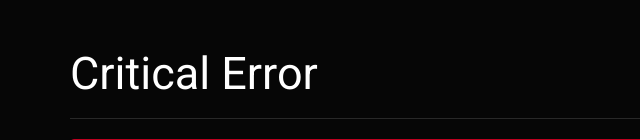
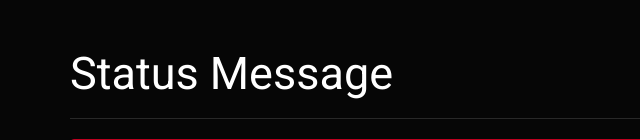
Before and after one commit to agc93/pi-frame, a Flask app: template pi-frame-web/pi_frame_web/templates/error.html in a window 1280 px wide. Shown: the part 51-191 px from the top of the page, without its empty margins (0-640 px from the left). Run offline with Flask 2, Linux system fonts and the light colour scheme; the template is opened without the code that fills it, so the values that code supplies are empty; parts of the project's set-up code (start-up, migrations or seed data) failed here and were passed over; some libraries are stand-ins or nearby versions.

Commit message:
Fix error page title and file-list doubling

```diff
--- a/pi-frame-web/pi_frame_web/templates/error.html
+++ b/pi-frame-web/pi_frame_web/templates/error.html
@@ -2,7 +2,7 @@
 
 {% block content %}
 <div class="page-header">
-    <h2> Critical Error <small></small></h2>
+    <h2> Status Message <small></small></h2>
 </div>
 
 <div class="panel panel-danger">
--- a/pi-frame-web/pi_frame_web/views.py
+++ b/pi-frame-web/pi_frame_web/views.py
@@ -152,7 +152,8 @@ def buildArgs():
 
 def getFiles(folderPath):
 	files = [ join(folderPath, f) for f in listdir(folderPath) if isfile(join(folderPath, f)) ]
-	return files += files
+	allfiles = files + files
+	return allfiles
 
 def killExisting():
 	p = ProcessDetails(run_command)
```
